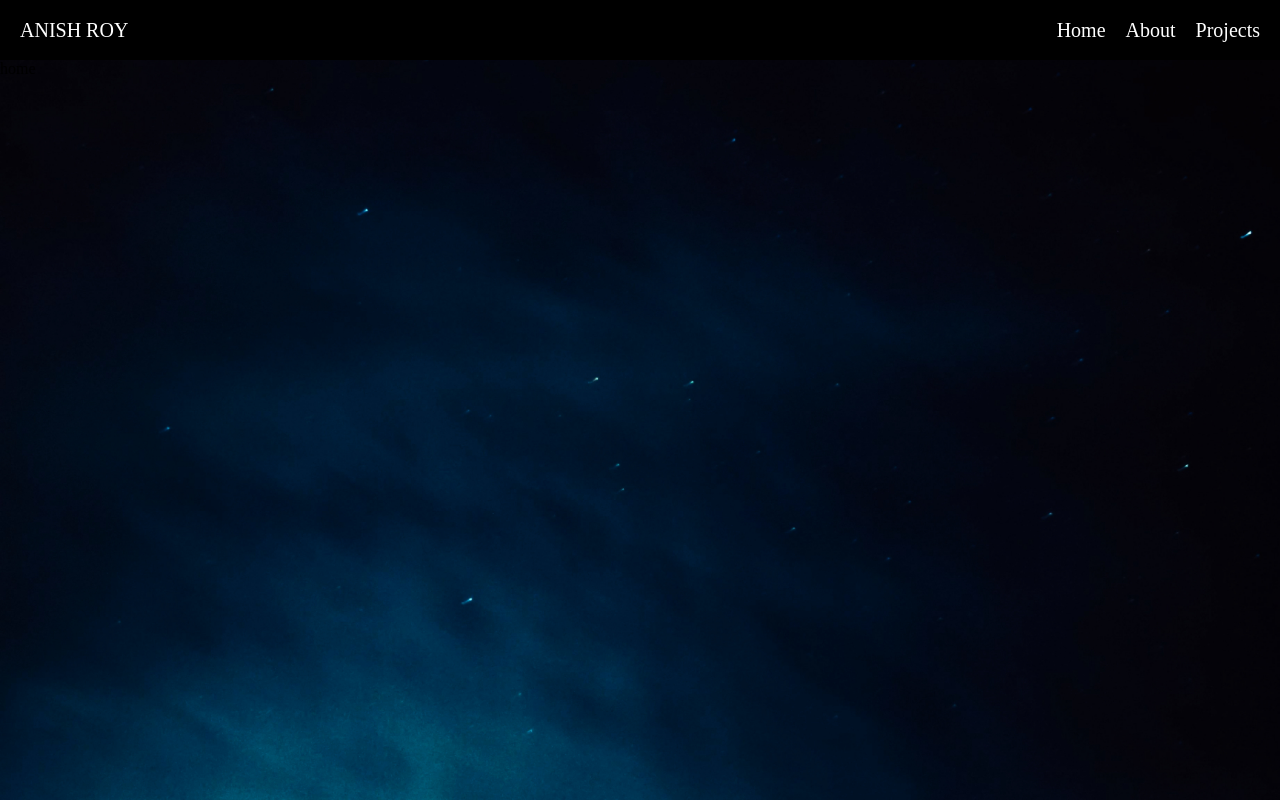
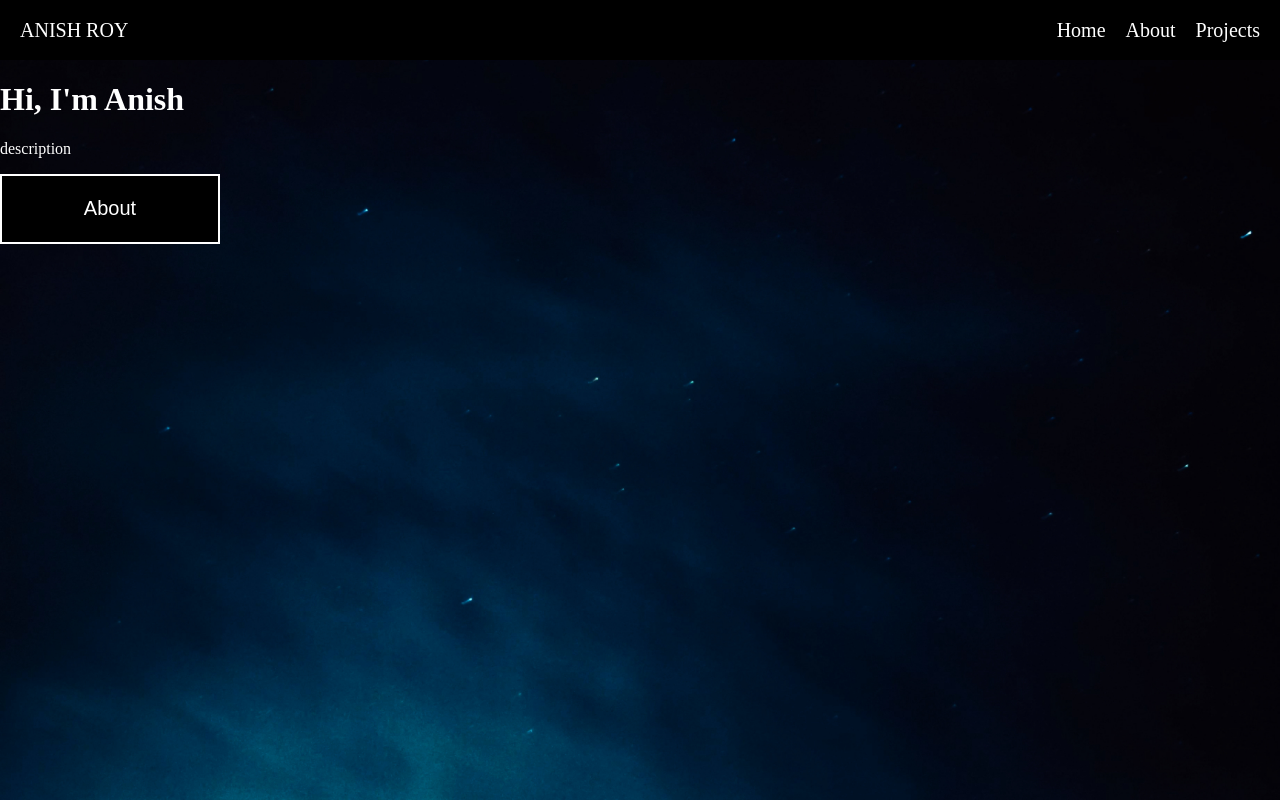
Before and after one commit to AnishRoy10/personal-website, a Next.js app: page / in a window 1280 px wide. Built offline with nearby package versions, Linux system fonts and the light colour scheme.

Commit message:
implemented button component

```diff
--- /dev/null
+++ b/components/Button.jsx
@@ -0,0 +1,12 @@
+import { useRouter } from "next/router";
+import styles from "../styles/button.module.css";
+
+const Button = ({path, children = "click me"}) => {
+    const router = useRouter();
+
+    return <button className={styles.customButton} onClick={() => router.push(path)}>
+        {children}
+    </button>;
+};
+
+export default Button;
--- a/pages/index.jsx
+++ b/pages/index.jsx
@@ -1,8 +1,10 @@
-
+import Button from "@/components/Button";
 // continue at 51 min
 const home = () => {
   return <div>
-    home
+    <h1>Hi, I'm Anish</h1>
+    <p>description</p>
+    <Button path="/about">About</Button>
   </div>;
 };
 
--- /dev/null
+++ b/styles/button.module.css
@@ -0,0 +1,9 @@
+.customButton {
+    background-color: black;
+    color: white;
+    border: 2px solid white;
+    width: 220px;
+    height: 70px;
+    font-size: 20px;
+    cursor: pointer;
+}
--- a/styles/globals.css
+++ b/styles/globals.css
@@ -8,4 +8,5 @@ body{
   background-size: cover;
   padding: 0;
   margin: 0;
+  color: white;
 }
```
